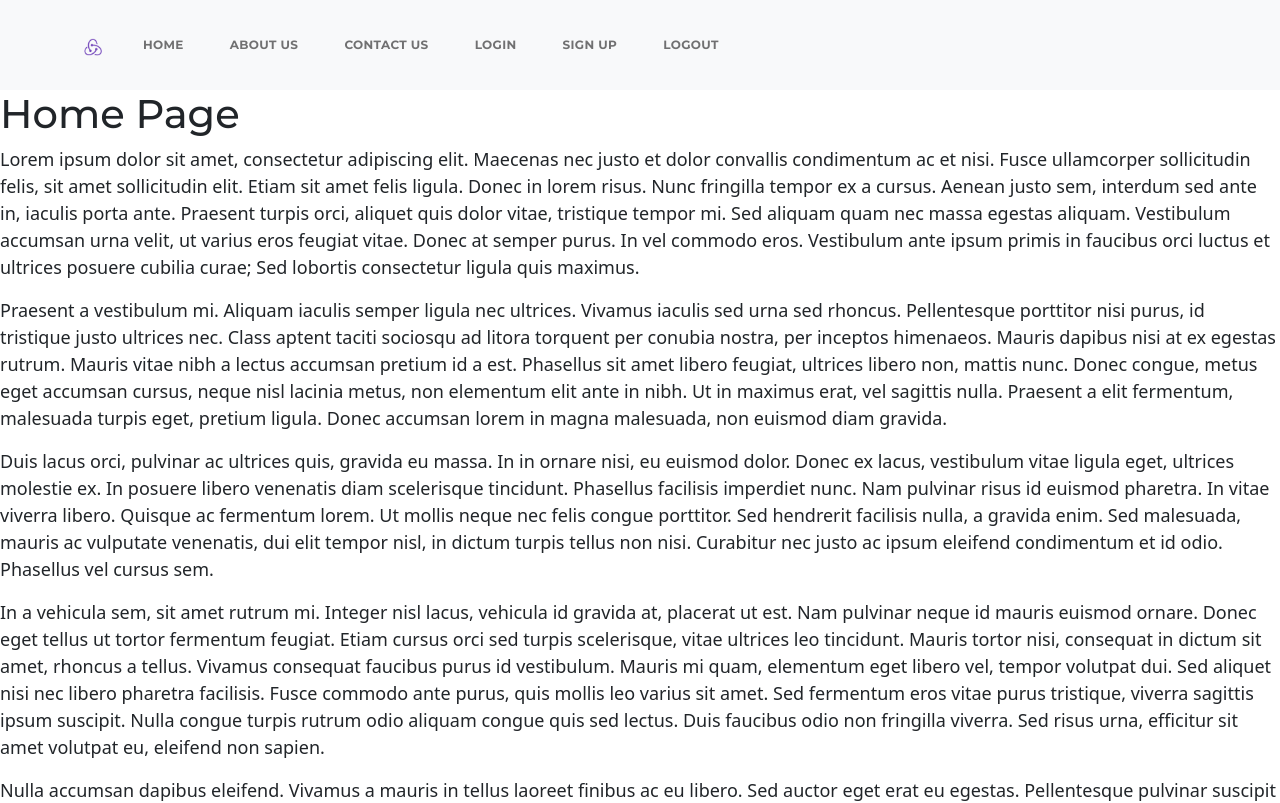
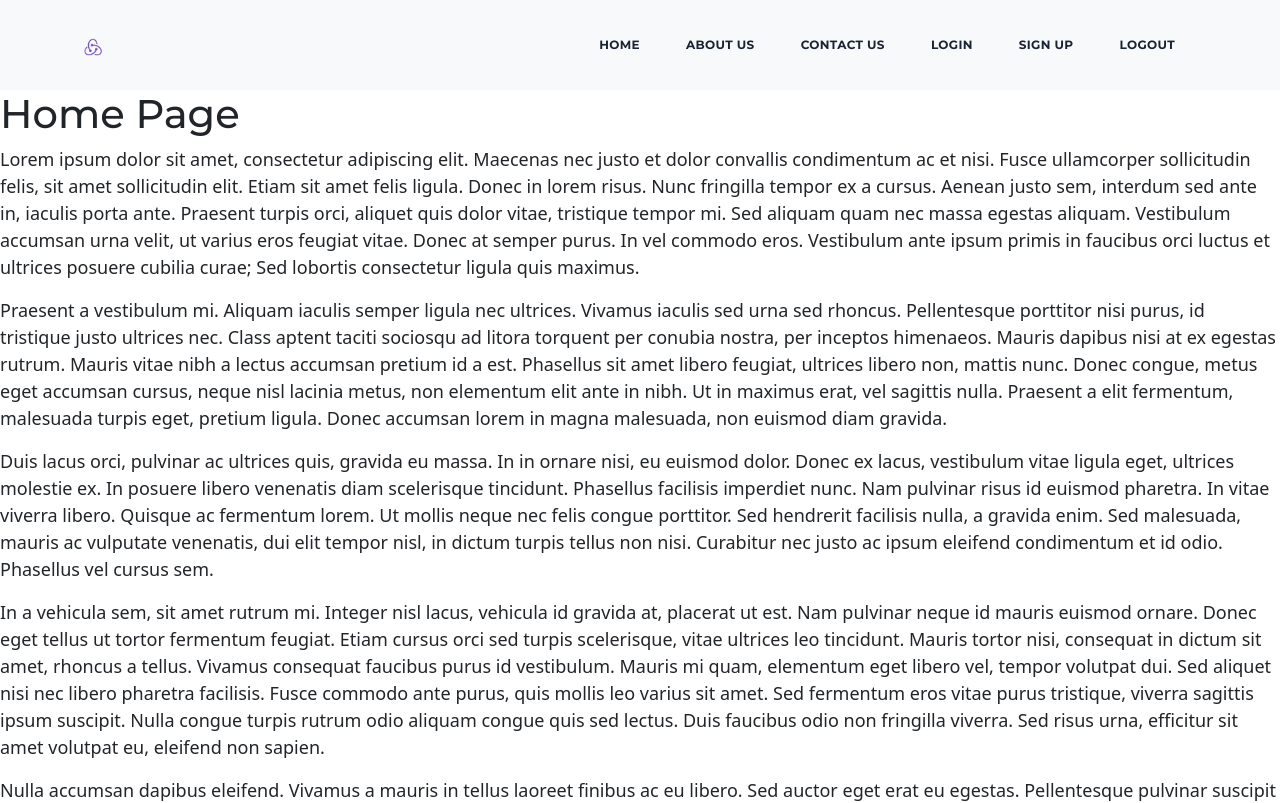
Before and after one commit to swakeert/finance_advisor_frontend, a React (Create React App) app: page / in a window 1280 px wide. Shown: the top 803 px of the page. Built offline with nearby package versions, Linux system fonts and the light colour scheme.

Commit message:
Navigation fixes

```diff
--- a/src/components/Navigation/Navigation.scss
+++ b/src/components/Navigation/Navigation.scss
@@ -4,7 +4,7 @@
   height: 22px;
 }
 
-.nav-link {
+.navbar-light .navbar-nav .nav-item .nav-link {
   color: $menu-item;
   letter-spacing: 0.03em;
   font-weight: 700;
--- a/src/components/Navigation/Navigation.tsx
+++ b/src/components/Navigation/Navigation.tsx
@@ -24,7 +24,7 @@ export default (): React.ReactElement => {
           data-bs-target="#navbarCollapse"
           aria-label="Toggle navigation"
         />
-        <Navbar.Collapse id="navbarCollapse">
+        <Navbar.Collapse id="navbarCollapse" className="justify-content-end">
           <Nav>
             <Nav.Item>
               <Nav.Link as={Link} to={GlobalRoutes.HOME} eventKey="home">
```
